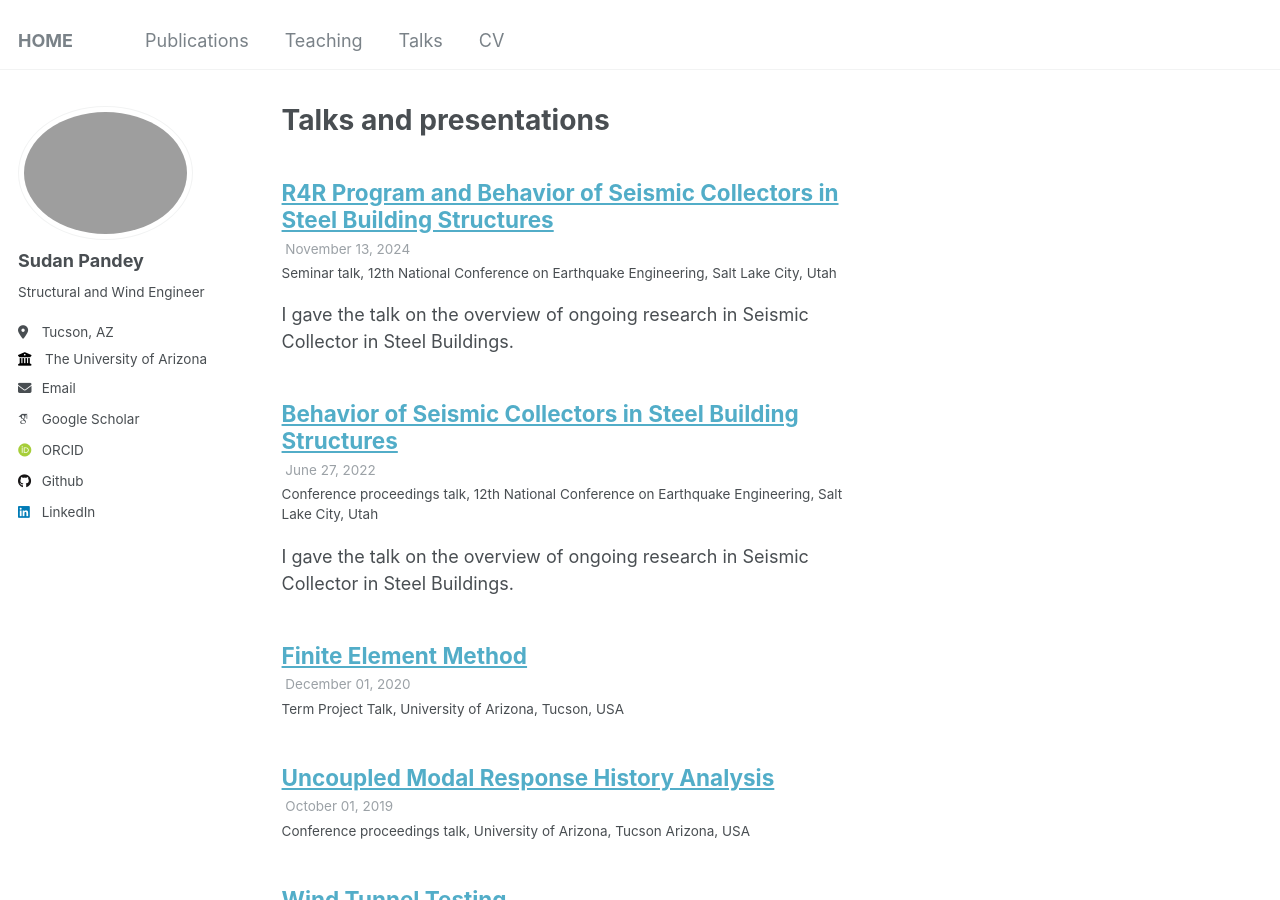
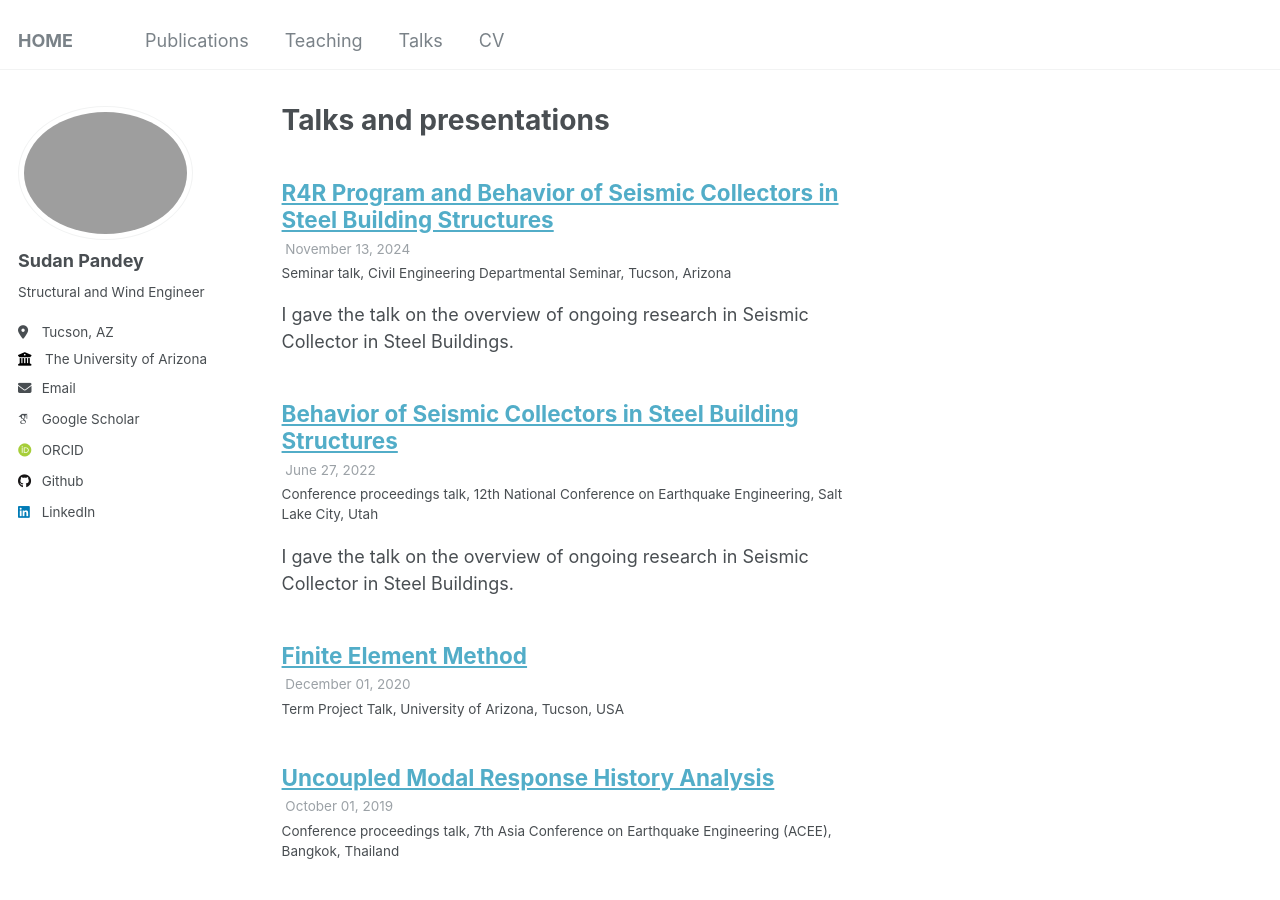
Before and after one commit to pdy-sdn/pandeysudan.github.io, a Jekyll site: the page built from _pages/talks.html, in a window 1280 px wide and 900 px high. Built offline with Jekyll 4.4.1, drawn with Linux system fonts in a browser that asks for light colours; some web fonts are replaced.

```diff
--- a/_talks/2019-10-01-talk-1.md
+++ b/_talks/2018-11-22-talk-1.md
@@ -2,10 +2,10 @@
 title: "Uncoupled Modal Response History Analysis"
 collection: talks
 type: "Conference proceedings talk"
-permalink: /talks/2019-10-01
-venue: "University of Arizona"
+permalink: /talks/2019-10-01-talk-1
+venue: "7th Asia Conference on Earthquake Engineering (ACEE)"
 date: 2019-10-01
-location: "Tucson Arizona, USA"
+location: "Bangkok, Thailand"
 ---
 
 <!-- [More information here](http://exampleurl.com) -->
--- a/_talks/2024-11-13-talk-1.md
+++ b/_talks/2024-11-13-talk-1.md
@@ -3,9 +3,9 @@ title: "R4R Program and Behavior of Seismic Collectors in Steel Building Structu
 collection: talks
 type: "Seminar talk"
 permalink: /talks/2024-11-13-talk-1
-venue: "12th National Conference on Earthquake Engineering"
+venue: "Civil Engineering Departmental Seminar"
 date: 2024-11-13
-location: "Salt Lake City, Utah"
+location: "Tucson, Arizona"
 ---
 
 I gave the talk on the overview of ongoing research in Seismic Collector in Steel Buildings.
```
Also changed, not shown: _talks/2019-09-12-talk-1.md (+1 -1 lines).
